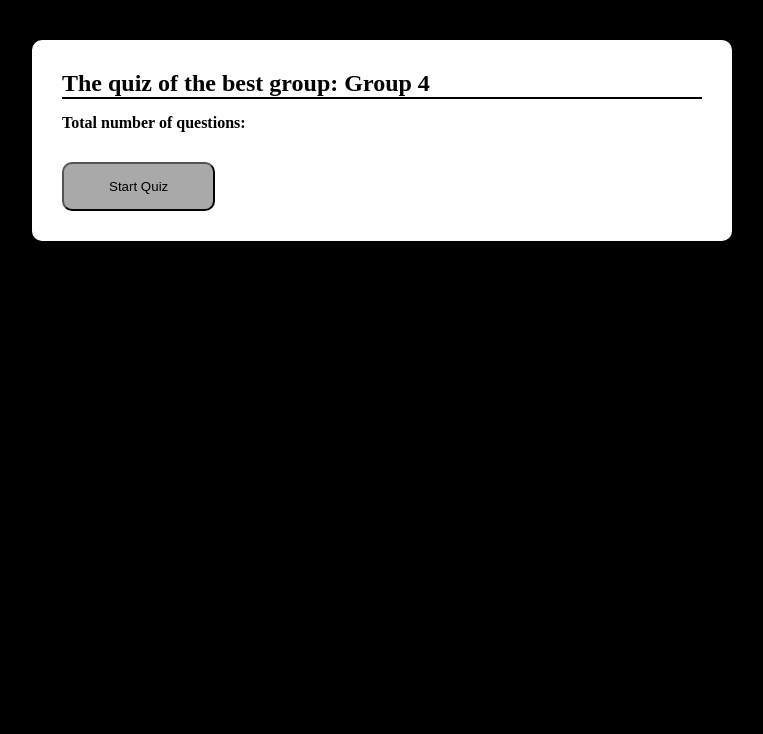
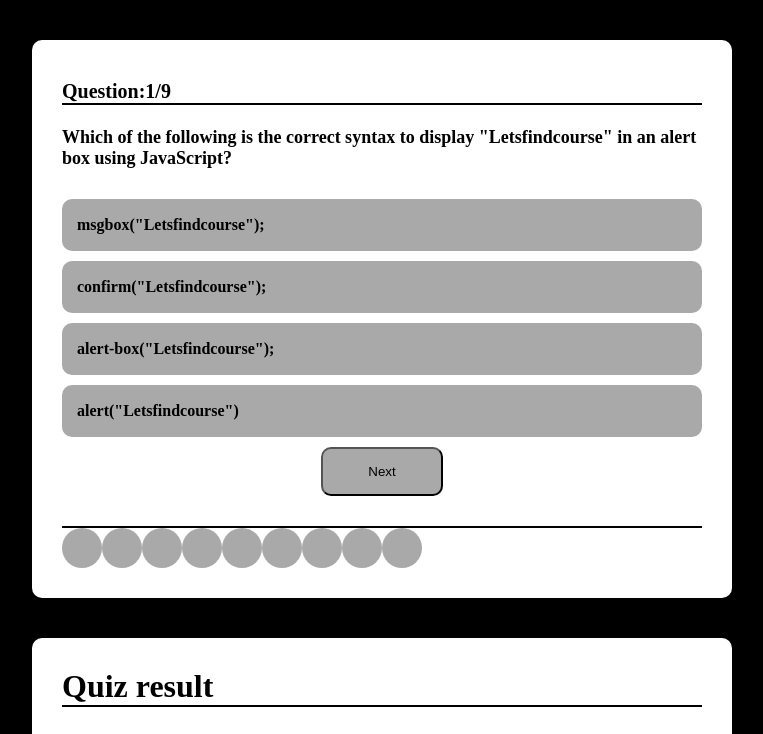
Before and after one commit to Houcinos/Quiz-Project-PersonalTry, a website with bundled scripts: page quiz.html in a window 1280 px wide. Both pictures are taken after a click on the button "Start Quiz". Shown: the top 734 px of the page, without its empty margins (258-1021 px from the left). Built offline with nearby package versions, Linux system fonts and the light colour scheme.

Commit message:
some fixes but not done yet

```diff
--- a/quiz.html
+++ b/quiz.html
@@ -43,7 +43,7 @@
       </div>
     </div>
 
-    <div class="result-box custom-box hide">
+    <div class="result-box custom-box">
       <h1>Quiz result</h1>
       <table>
         <tr>
--- a/src/JS/questions.js
+++ b/src/JS/questions.js
@@ -2,17 +2,17 @@
 // Array of Objects
 const quiz = [
     {
-        q :'Which of the following is not JavaScript Data Types?',
+        q:'Which of the following is not JavaScript Data Types?',
         options:['Undefined','Number','Boolean','Float'],
         answer:3
     },
     {
-        q :'Inside which HTML element do we put the JavaScript?',
+        q:'Inside which HTML element do we put the JavaScript?',
         options:['<script>','<head>','<meta>','<style>'],
         answer:0
     },
     {
-        q :'Which of the following is the correct syntax to display "Letsfindcourse" in an alert box using JavaScript?',
+        q:'Which of the following is the correct syntax to display "Letsfindcourse" in an alert box using JavaScript?',
         options:['alert-box("Letsfindcourse");','confirm("Letsfindcourse");','msgbox("Letsfindcourse");','alert("Letsfindcourse")'],
         answer:3
     },
--- a/src/JS/script.js
+++ b/src/JS/script.js
@@ -19,7 +19,7 @@ let attempt = 0;
 function setAvailableQuestions(){
     const totalQuestion = quiz.length;
     for(let i=0; i<totalQuestion; i++){
-        AvailableQuestions.push(quiz[i])
+        availableQuestions.push(quiz[i])
     }
 }
 // set question number and question and options
@@ -33,7 +33,7 @@ const questionIndex = availableQuestions[Math.floor(Math.random() * availableQue
 currentQuestion = questionIndex;
 questionText.innerHTML = currentQuestion.q;
 //get the position of 'questionIndex' from the availableQuestion Array
-const index1 = availableQuestion.indexOf(questionIndex);
+const index1 = availableQuestions.indexOf(questionIndex);
 // Remove the 'questionIndex' from the availableQuestion Array, so that the question does not repeat
 availableQuestions.splice(index1,1);
 // console.log(questionIndex)
@@ -49,7 +49,7 @@ for(let i=0; i<optionLen; i++){
 optionContainer.innerHTML = '';
 let animationDelay = 0.15;
 // create options in html
-for(let i=0; i<optionLen; i++)
+for(let i=0; i<optionLen; i++){
 // Rdandom option
     const optonIndex = availableOptions[Math.floor(Math.random() * availableOptions.length)]
     // Get the position of 'optonIndex' from the availableOptions Array
@@ -69,6 +69,7 @@ for(let i=0; i<optionLen; i++)
     option.setAttribute("onclick","getResult(this)")
 // console.log(availableOptions)
 questionCounter++
+}
 }
 
 // get the result of current attempt question
@@ -110,7 +111,7 @@ function unclickableOptions(){
 }
 
 function answerIndicator(){
-    answersIndicatorContainer.innerHTML = '';
+    answerIndicatorContainer.innerHTML = '';
     const totalQuestion = quiz.length;
     for(let i=0; i<totalQuestion; i++){
         const indicator = document.createElement("div");
@@ -118,7 +119,8 @@ function answerIndicator(){
     }
 }
 function updateAnswerIndicator(markType){
-    answerIndicatorContainer.children[questionCounter-1].classList.add(markType)
+    console.log(answerIndicatorContainer);
+    answerIndicatorContainer.children[questionCounter-1].classList.add(markType);
 
 }
 
@@ -183,7 +185,7 @@ function startQuiz(){
     // show quiz Box
     quizBox.classList.remove("hide");
 // first we will set all questions in availableQuestions Array
-    setAvailaleQuestions();
+    setAvailableQuestions();
     // second we will call getNewQuestion(); function
     getNewQuestion();
 // to create indicator of answers
```
